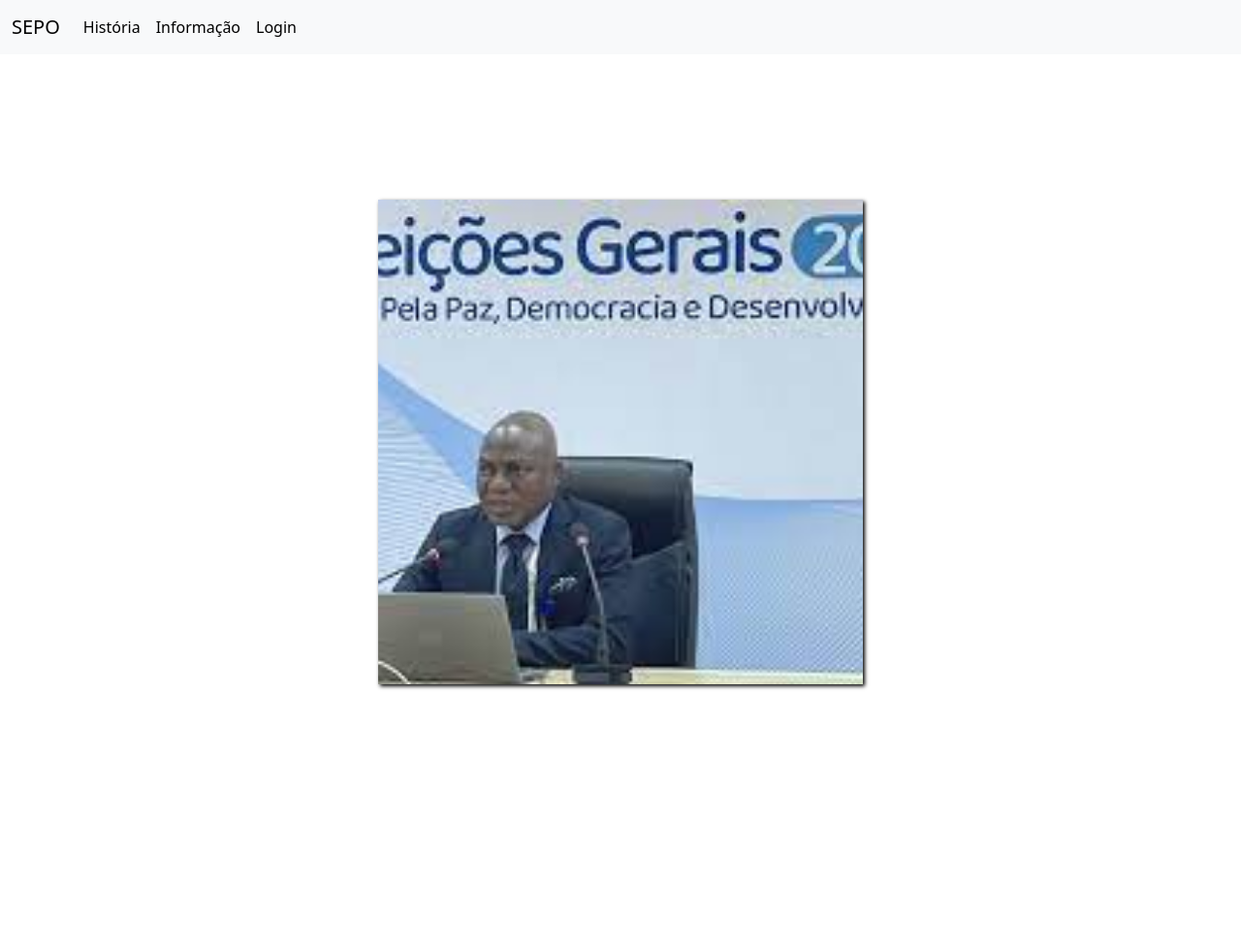
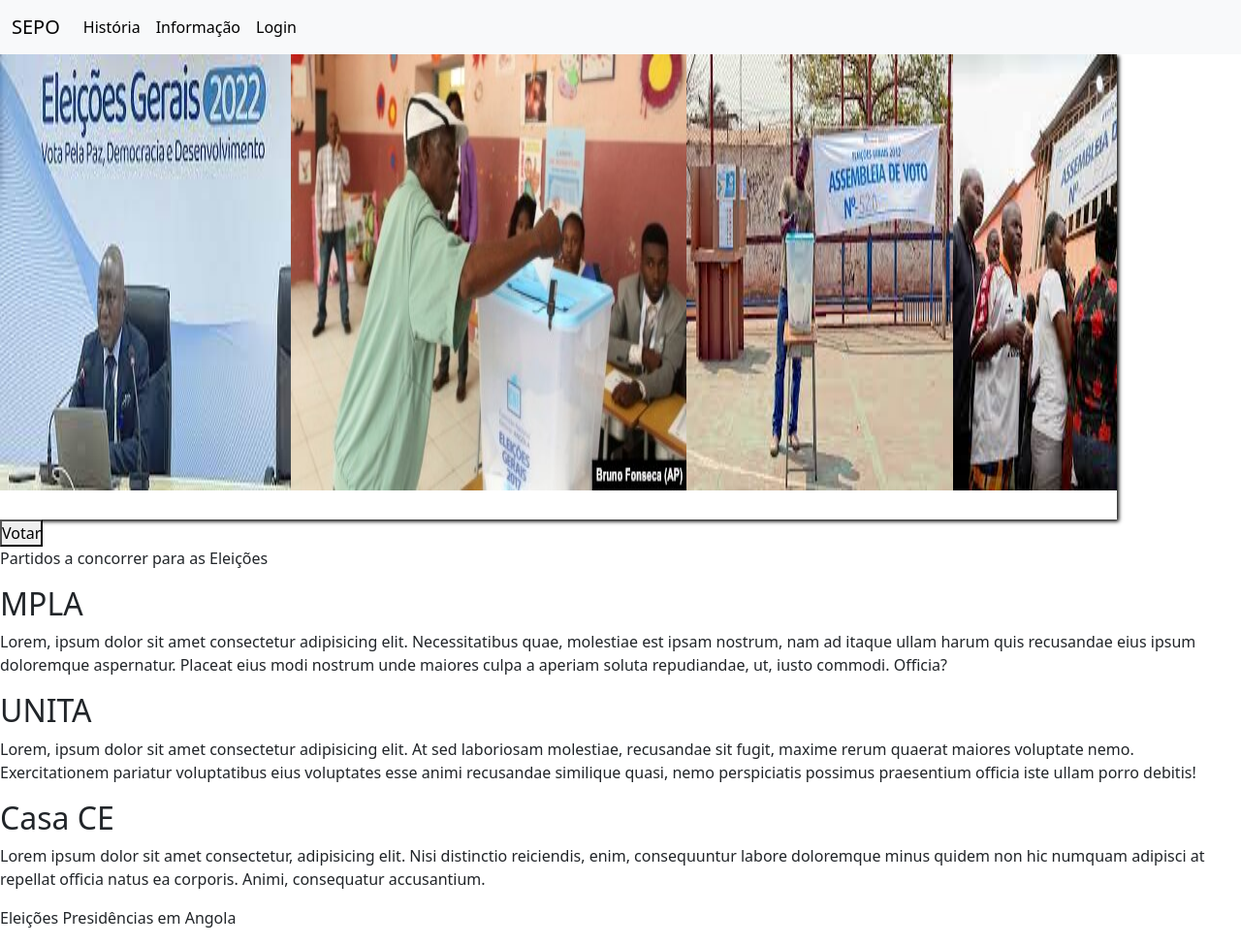
Before and after one commit to EdsonGaspar/Projecto-Bacharel, a plain HTML site: page sepo/index.html in a window 1280 px wide. Shown: the whole page at 97% size. Before the commit the page ends 856 px from the top, so only its background shows below. Drawn offline with nearby package versions, Linux system fonts and the light colour scheme.

Commit message:
Mudando a estrutura da pagina

```diff
--- a/sepo/css/style.css
+++ b/sepo/css/style.css
@@ -3,7 +3,19 @@
     padding: 0;
     box-sizing: border-box;
 }
-div.alinhar{
+.carossel{
+    box-shadow: 2px 2px 4px black;
+    overflow: hidden;
+    height: 60vh;
+    width: 90%;
+
+}
+.cont1{
+    display: flex;
+    transition: transform 0.5s ease-in-out;
+    transform: translateX(0);
+}
+/*div.alinhar{
     align-items: center;
 }
 section{
@@ -12,19 +24,9 @@ section{
     justify-content: center;
     min-height: 100vh;
 }
-.carossel{
-    box-shadow: 2px 2px 4px black;
-    overflow: hidden;
-    height: 500px;
-    width: 500px;
-}
-.cont1{
-    display: flex;
-    transition: transform 0.5s ease-in-out;
-    transform: translateX(0);
-}
+
 img{
     object-fit: cover;
     height: 500px;
     width: 500px;
-}
+}*/
--- a/sepo/index.html
+++ b/sepo/index.html
@@ -26,9 +26,9 @@
             </div>
           </nav>
     </header>
-    <section id="corpo_projecto">
+    <main id="corpo_projecto">
 
-      <div class="carossel">
+      <section class="carossel">
         <div class="cont1" id="img">
           <img src="./votacao/img1.jpg" alt="Pessoas Exercendo seu Directo de votação.">
           <img src="./votacao/img2.jpg" alt="Pessoas Exercendo seu Directo de votação.">
@@ -41,9 +41,33 @@
           <img src="./votacao/img9.jpg" alt="Pessoas Exercendo seu Directo de votação.">
           <img src="./votacao/img10.jpg=" alt="Pessoas Exercendo seu Directo de votação.">
         </div>
-      </div>
+      </section>
 
-    </section>
+      <section class="area-voto">
+        <button>Votar</button>
+        <p class="p-area-voto">Partidos a concorrer para as Eleições</p>
+      </section>
+
+      <section class="todos-partidos">
+        <div class="informacao-Partidos">
+          <h2>MPLA</h2>
+          <p>Lorem, ipsum dolor sit amet consectetur adipisicing elit. Necessitatibus quae, molestiae est ipsam nostrum, nam ad itaque ullam harum quis recusandae eius ipsum doloremque aspernatur. Placeat eius modi nostrum unde maiores culpa a aperiam soluta repudiandae, ut, iusto commodi. Officia?</p>
+        </div>
+        <div class="informacao-Partidos">
+          <h2>UNITA</h2>
+          <p>Lorem, ipsum dolor sit amet consectetur adipisicing elit. At sed laboriosam molestiae, recusandae sit fugit, maxime rerum quaerat maiores voluptate nemo. Exercitationem pariatur voluptatibus eius voluptates esse animi recusandae similique quasi, nemo perspiciatis possimus praesentium officia iste ullam porro debitis!</p>
+        </div>
+        <div class="informacao-Partidos">
+          <h2>Casa CE</h2>
+          <p>Lorem ipsum dolor sit amet consectetur, adipisicing elit. Nisi distinctio reiciendis, enim, consequuntur labore doloremque minus quidem non hic numquam adipisci at repellat officia natus ea corporis. Animi, consequatur accusantium.</p>
+        </div>
+      </section>
+
+    </main>
+
+    <footer>
+      <p>Eleições Presidências em Angola</p>
+    </footer>
     <script src="https://cdn.jsdelivr.net/npm/bootstrap@5.3.0/dist/js/bootstrap.bundle.min.js" integrity="sha384-geWF76RCwLtnZ8qwWowPQNguL3RmwHVBC9FhGdlKrxdiJJigb/j/68SIy3Te4Bkz" crossorigin="anonymous"></script>
     <!--Script local-->
     <script src="./js/script.js"></script>
```
